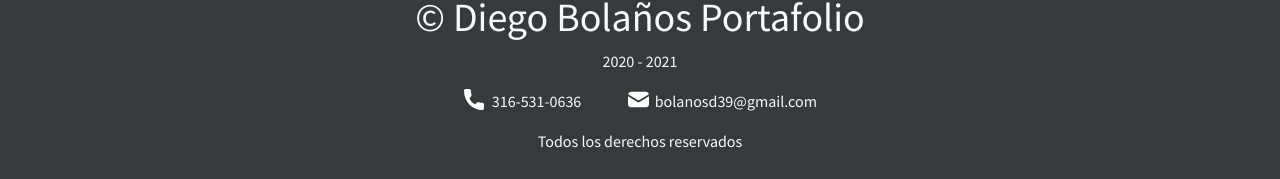
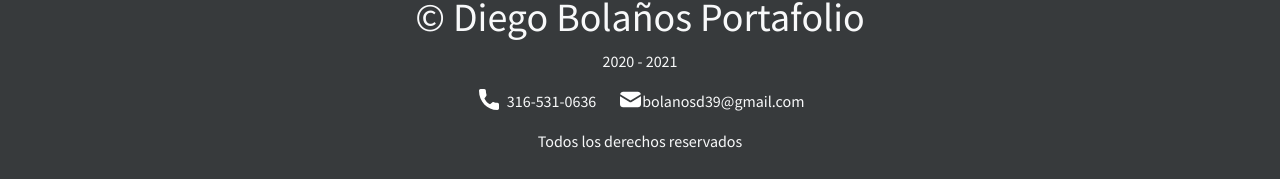
Before and after one commit to Hachimanx9x/Porfolio, a Next.js app: page / in a window 1280 px wide. Shown: the part 1796-1975 px from the top of the page. Built offline with nearby package versions, Linux system fonts and the light colour scheme; a small style sheet from the web is missing.

Commit message:
fix: change style

```diff
--- a/components/Layout.js
+++ b/components/Layout.js
@@ -45,7 +45,7 @@ export default function Layout({
             <p> 2020 - {new Date().getFullYear()}</p>
             <div
               className="d-flex justify-content-around"
-              style={{ maxWidth: "500px", minWidth: "400px" }}
+              style={{ maxWidth: "500px", minWidth: "350px" }}
             >
               <p
                 className="d-flex justify-content-around "
@@ -57,7 +57,7 @@ export default function Layout({
               </p>
               <p
                 className="d-flex justify-content-around "
-                style={{ maxWidth: "200px", minWidth: "195px" }}
+                style={{ maxWidth: "200px", minWidth: "185px" }}
               >
                 <img style={{ maxHeight: "1.3rem" }} src="images/email.svg" />
                 {"  "}
```
Also changed, not shown: pages/Github.js (+8 -3 lines).
